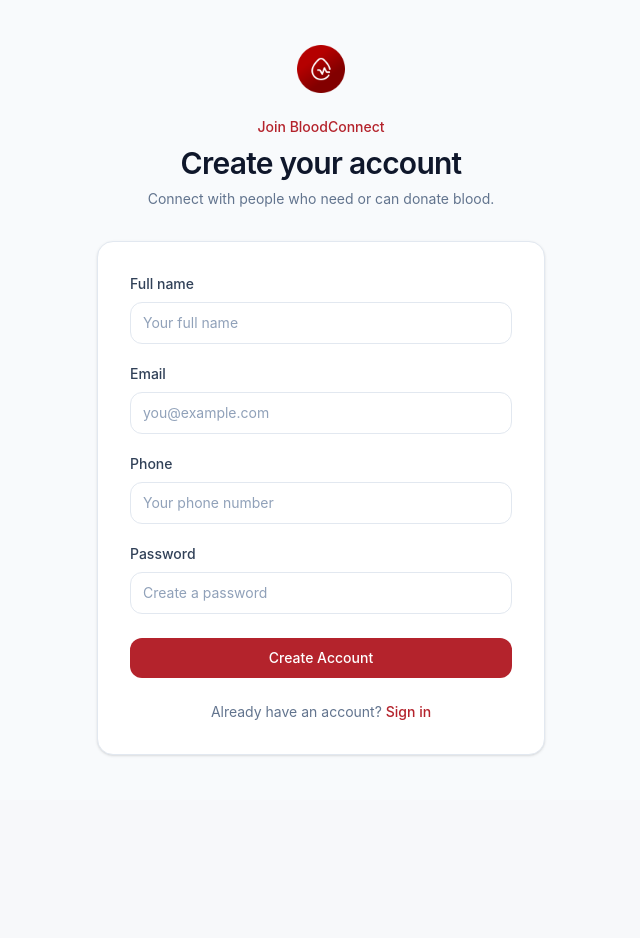
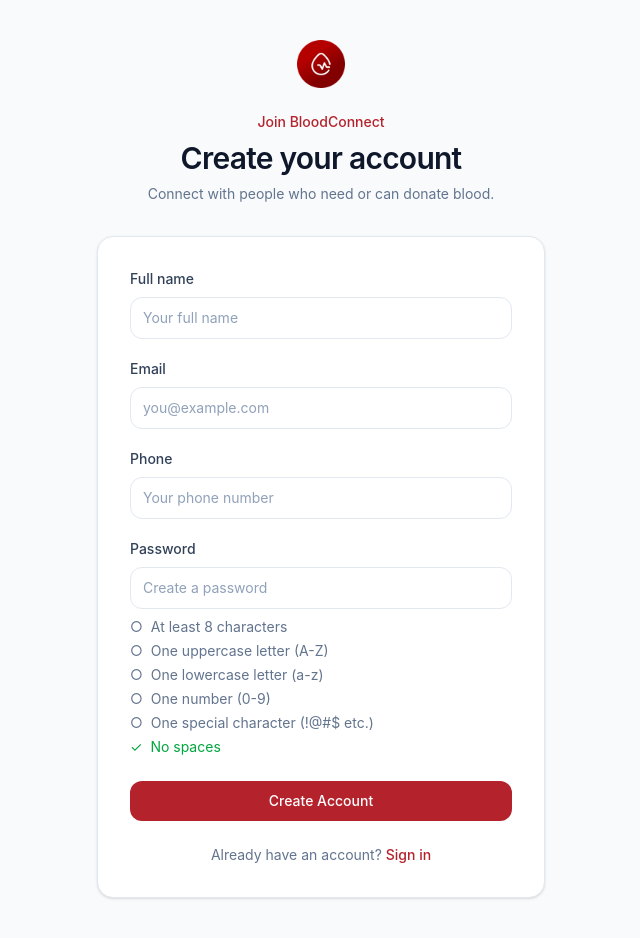
Before and after one commit to umar-abdullah-pro/bloodconnect, a React (Vite) app in the folder frontend/: page /register in a window 1280 px wide. Shown: the whole page, without its empty margins (319-959 px from the left). Before the commit the page ends 800 px from the top, so only its background shows below. Built offline with nearby package versions, Linux system fonts and the light colour scheme; no server answers.

Commit message:
chore: prepare app for deployment

```diff
--- a/frontend/src/pages/Register.jsx
+++ b/frontend/src/pages/Register.jsx
@@ -1,11 +1,49 @@
+import { useState } from "react";
 import { useNavigate } from "react-router-dom";
 import { api } from "../services/api";
 
 const Register = () => {
   const navigate = useNavigate();
+  const [password, setPassword] = useState("");
+  const [error, setError] = useState("");
+
+  const passwordChecks = [
+    {
+      label: "At least 8 characters",
+      valid: password.length >= 8,
+    },
+    {
+      label: "One uppercase letter (A-Z)",
+      valid: /[A-Z]/.test(password),
+    },
+    {
+      label: "One lowercase letter (a-z)",
+      valid: /[a-z]/.test(password),
+    },
+    {
+      label: "One number (0-9)",
+      valid: /\d/.test(password),
+    },
+    {
+      label: "One special character (!@#$ etc.)",
+      valid: /[^A-Za-z0-9\s]/.test(password),
+    },
+    {
+      label: "No spaces",
+      valid: !/\s/.test(password),
+    },
+  ];
+
+  const isPasswordValid = passwordChecks.every((check) => check.valid);
 
   const handleSubmit = async (event) => {
     event.preventDefault();
+    setError("");
+
+    if (!isPasswordValid) {
+      setError("Please meet all password requirements.");
+      return;
+    }
 
     const formData = new FormData(event.target);
     const data = Object.fromEntries(formData);
@@ -18,7 +56,7 @@ const Register = () => {
 
       navigate("/login");
     } catch (error) {
-      console.error(error.message);
+      setError(error.message || "Registration failed. Please try again.");
     }
   };
 
@@ -100,13 +138,38 @@ const Register = () => {
                 <input
                   name="password"
                   type="password"
+                  value={password}
+                  onChange={(e) => setPassword(e.target.value)}
                   placeholder="Create a password"
                   required
-                  minLength="6"
+                  minLength="8"
                   className="w-full rounded-xl border border-slate-200 px-3 py-2.5 text-sm text-slate-700 outline-none transition placeholder:text-slate-400 focus:border-[#b4232c] focus:ring-2 focus:ring-red-100"
                 />
+
+                <div className="mt-2 space-y-1">
+                  {passwordChecks.map((check) => (
+                    <p
+                      key={check.label}
+                      className={`text-sm ${
+                        check.valid ? "text-green-600" : "text-slate-500"
+                      }`}
+                    >
+                      <span className="mr-2">{check.valid ? "✓" : "○"}</span>
+                      {check.label}
+                    </p>
+                  ))}
+                </div>
               </div>
             </div>
+
+            {error && (
+              <p
+                role="alert"
+                className="mt-4 rounded-lg bg-red-50 px-3 py-2 text-sm text-[#b4232c]"
+              >
+                {error}
+              </p>
+            )}
 
             <button
               type="submit"
```
Also changed, not shown: 2 other files (tests, documents, lock files or other folders).
